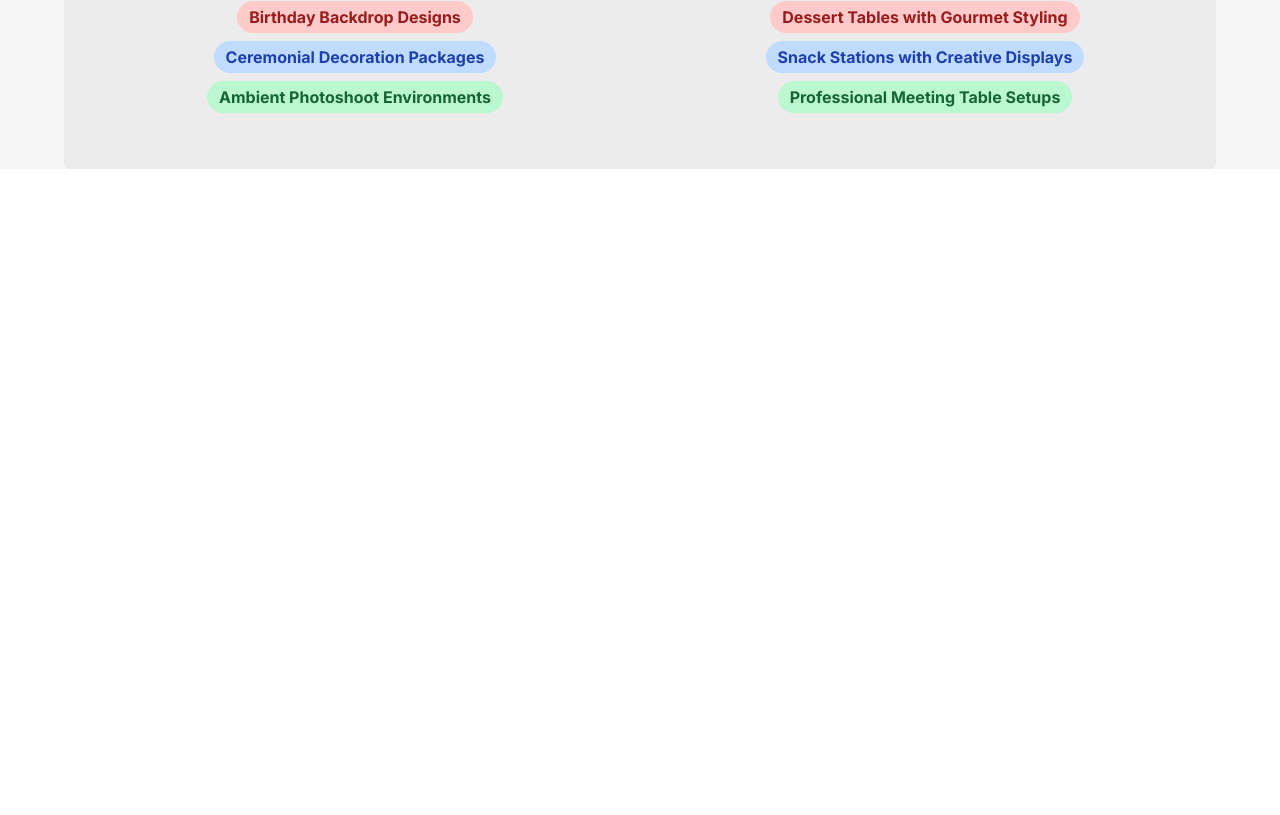
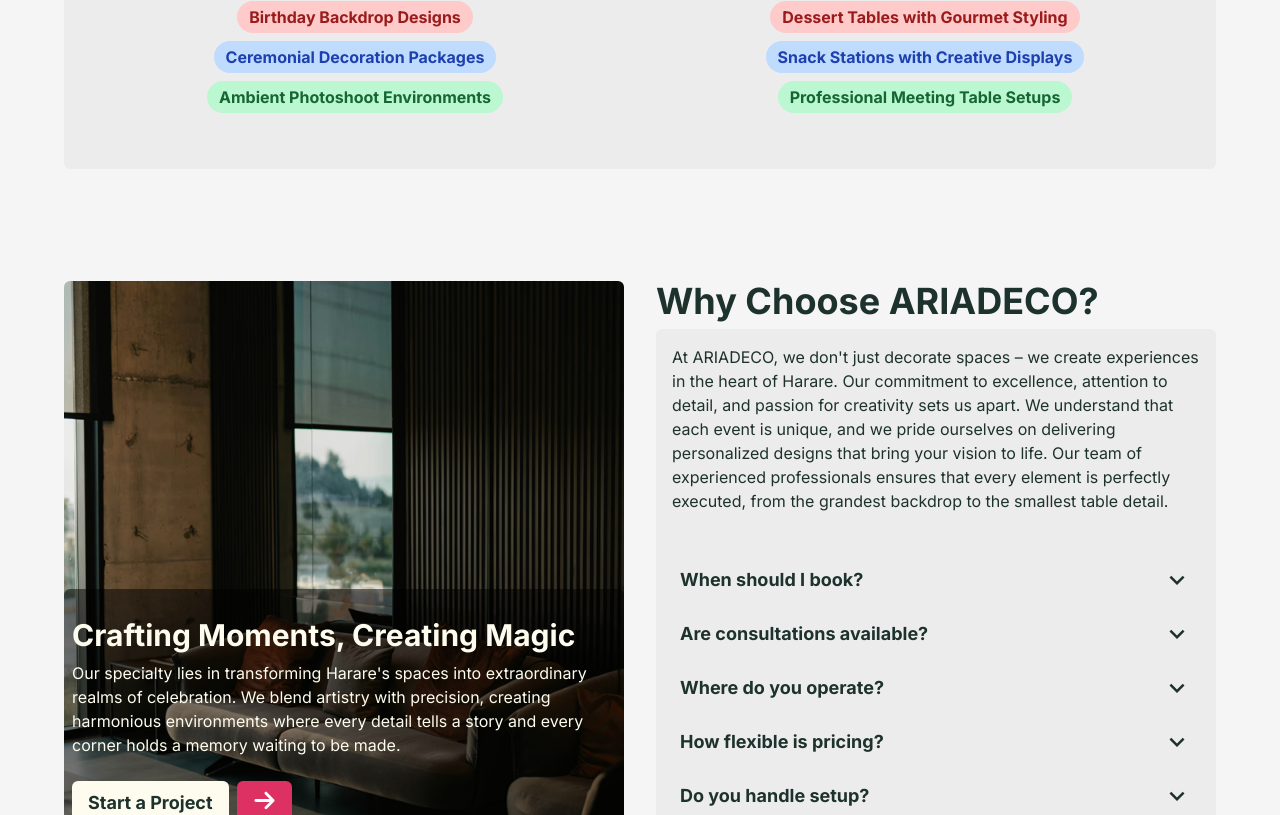
Before and after one commit to munashex/AriaDecor, a React (Vite) app: page / in a window 1280 px wide. Shown: the part 1985-2800 px from the top of the page. Before the commit the page ends 2154 px from the top, so only its background shows below. Built offline with nearby package versions, Linux system fonts and the light colour scheme.

Commit message:
done with accordion on whyYouChoose us

```diff
--- a/src/components/Navbar.jsx
+++ b/src/components/Navbar.jsx
@@ -49,7 +49,7 @@ return (
 
             <div className="gap-y-2 flex flex-col">
             {navLinks.map((link) => (
-              <Link to={link.url} className="text-xl">{link.name}</Link>
+              <Link key={link.url} to={link.url} className="text-xl">{link.name}</Link>
             ))}
             </div>
 
@@ -78,7 +78,7 @@ return (
             <div className="text-lg flex gap-6  items-center">
 
             {navLinks.map((link) => (
-              <Link to={link.url}>{link.name}</Link>
+              <Link key={link.url} to={link.url}>{link.name}</Link>
             ))}
 
              <button className="inline-flex  rounded-md items-center gap-2 p-1.5 font-bold w-full text-white bg-[#DE3163]">
--- a/src/components/WhatsAppUs.jsx
+++ b/src/components/WhatsAppUs.jsx
@@ -9,7 +9,7 @@ const WhatsAppUs = () => {
 const {theme} = useContext(ThemeContext)
 
     return (
-        <div className="fixed bottom-7 right-11 flex items-center">
+        <div className="fixed bottom-7 z-20 right-11 flex items-center">
           <div className={`p-1 hidden md:flex  font-bold rounded-md ${theme === 'light' ? 'bg-[#242323] text-white':  'bg-[#F5F5F5] text-black'  }`}>
             Chat with us
           </div>
--- /dev/null
+++ b/src/components/whyYouChooseUs.jsx
@@ -0,0 +1,78 @@
+import { whyYouChooseUs } from '../data/whyChooseUs';
+import {Link} from 'react-router-dom'
+import { FaArrowRight } from "react-icons/fa6";
+import { ThemeContext } from '../theme/ThemeProvider';
+import { useContext } from 'react';
+import { useState } from 'react';
+import { MdOutlineKeyboardArrowDown, MdOutlineKeyboardArrowUp } from "react-icons/md";
+
+function WhyYouChooseUs() {
+  const {theme} = useContext(ThemeContext)
+  const [activeTab, setActiveTab] = useState(null)
+
+  const toggleTab = (question) => {
+    if (activeTab === question) {
+      setActiveTab(null)  // Close if already open
+    } else {
+      setActiveTab(question)  // Open if closed
+    }
+  }
+
+  return (
+    <div>
+      {whyYouChooseUs.map((item, index) => (
+        <div key={index} className="grid grid-cols-1 lg:grid-cols-2 gap-8">
+           {/* first item */}
+          <div className="relative">
+            <img src={item.image}
+            className="object-cover rounded-md h-96  lg:h-[550px] w-full"
+            />
+            <div className="absolute bottom-9 space-y-2 py-7 bg-black bg-opacity-50 text-[#FDFCEE] px-2 rounded-md">
+             <h1 className="text-xl md:text-2xl lg:text-3xl font-bold">{item.motto}</h1>
+             <h1 className="">{item.mottoDescription}</h1>
+             <div className="pt-4 inline-flex gap-2">
+              <Link to="/contact" className="bg-[#FDFCEE] p-2 hover:scale-105 delay-150 duration-150 px-4 lg:text-lg font-bold rounded-md text-[#1D322D]">Start a Project</Link>
+               <Link to="/contact" className="bg-[#DE3163] p-2 hover:scale-105 delay-150 duration-150 px-4 lg:text-lg font-bold rounded-md text-white"><FaArrowRight size={23}/></Link>
+             </div>
+            </div>
+          </div>
+
+            {/* second item */}
+          <div className="space-y-2">
+           <h1 className="font-bold text-2xl md:text-3xl lg:text-4xl">{item.whyUs}</h1>
+
+            <div className={`pt-4 p-2 rounded-md lg:p-4 ${theme === 'dark' ? 'bg-[#242323]' : 'bg-[#EDECEC]'}`}>
+           <h1>{item.whyUsDescription}</h1>
+
+            <div className="mt-11 space-y-2">
+             {item.faqs.map((faq, faqIndex) => (
+             <div key={faqIndex}>
+                <button
+                  className={`flex justify-between items-center w-full py-2 text-left ${theme === 'dark' ? 'hover:bg-[#2E2D2D] px-2 rounded-md' : 'hover:bg-[#DCD9D9] px-2 rounded-md'}`}
+                  onClick={() => toggleTab(faq.question)}
+                >
+                  <h1 className="text-lg font-bold">{faq.question}</h1>
+                  <span>
+                    {activeTab === faq.question ?
+                      <MdOutlineKeyboardArrowUp size={30}/> :
+                      <MdOutlineKeyboardArrowDown size={30}/>
+                    }
+                  </span>
+                </button>
+                {activeTab === faq.question && (
+                  <div className="pb-4">
+                    <h1>{faq.answer}</h1>
+                  </div>
+                )}
+             </div>
+             ))}
+            </div>
+           </div>
+          </div>
+        </div>
+      ))}
+    </div>
+  );
+}
+
+export default WhyYouChooseUs;
--- /dev/null
+++ b/src/data/whyChooseUs.js
@@ -0,0 +1,37 @@
+import image from '../images/whyYouChooseUs.avif'
+
+export const whyYouChooseUs = [
+  {
+    image: image,
+    motto: "Crafting Moments, Creating Magic",
+    mottoDescription: "Our specialty lies in transforming Harare's spaces into extraordinary realms of celebration. We blend artistry with precision, creating harmonious environments where every detail tells a story and every corner holds a memory waiting to be made.",
+    whyUs: "Why Choose ARIADECO?",
+    whyUsDescription: "At ARIADECO, we don't just decorate spaces – we create experiences in the heart of Harare. Our commitment to excellence, attention to detail, and passion for creativity sets us apart. We understand that each event is unique, and we pride ourselves on delivering personalized designs that bring your vision to life. Our team of experienced professionals ensures that every element is perfectly executed, from the grandest backdrop to the smallest table detail.",
+    faqs: [
+      {
+        question: "When should I book?",
+        answer: "4-6 weeks advance for regular events, 2-3 months for large events during peak season. Last-minute bookings are possible based on availability."
+      },
+      {
+        question: "Are consultations available?",
+        answer: "Yes, we offer free consultations at our Harare office to discuss your vision and create a personalized design plan."
+      },
+      {
+        question: "Where do you operate?",
+        answer: "We serve greater Harare including Borrowdale, Mount Pleasant, Avondale, and Highlands. Contact us for events outside these areas."
+      },
+      {
+        question: "How flexible is pricing?",
+        answer: "We offer various packages to suit different budgets while maintaining quality. We accept USD and local currency."
+      },
+      {
+        question: "Do you handle setup?",
+        answer: "Yes, we manage complete setup and takedown, arriving early to ensure everything is perfect for your event."
+      },
+      {
+        question: "Can I see your work?",
+        answer: "Yes, view our portfolio during consultation or check our website and social media for past events."
+      },
+    ]
+  }
+]
--- a/src/pages/home.jsx
+++ b/src/pages/home.jsx
@@ -3,6 +3,7 @@ import { useContext } from "react";
 import { aboutExperience } from '../data/about';
 import { FaPlus } from "react-icons/fa6";
 import { whatWeProvide } from "../data/services";
+import WhyYouChooseUs from "../components/whyYouChooseUs";
 
 const Home = () => {
   const { theme } = useContext(ThemeContext);
@@ -48,7 +49,7 @@ const Home = () => {
       </div>
 
       {/* our services we provide section */}
-      <div className={`mt-20 lg:mt-28 py-11 rounded-md ${theme === 'light' ? 'bg-[#EDECEC]' : 'bg-[#454547] text-black'}`}>
+      <div className={`mt-20 lg:mt-28 py-11 rounded-md ${theme === 'light' ? 'bg-[#EDECEC]' : 'bg-[#505052] text-black'}`}>
         <h1 className={`text-3xl lg:text-6xl text-center font-bold ${theme === 'dark' ? 'text-[#FEFEFA]' : ''}`}>Services</h1>
 
         <div className="mt-9 grid grid-cols-1 lg:grid-cols-2 gap-11 p-3 md:px-7">
@@ -71,6 +72,11 @@ const Home = () => {
           ))}
         </div>
       </div>
+
+      {/* why you choose section  */}
+      <div className="mt-20 lg:mt-28">
+      <WhyYouChooseUs/>
+      </div>
     </div>
   );
 }
```
Also changed, not shown: src/images/whyYouChooseUs.avif (added).
